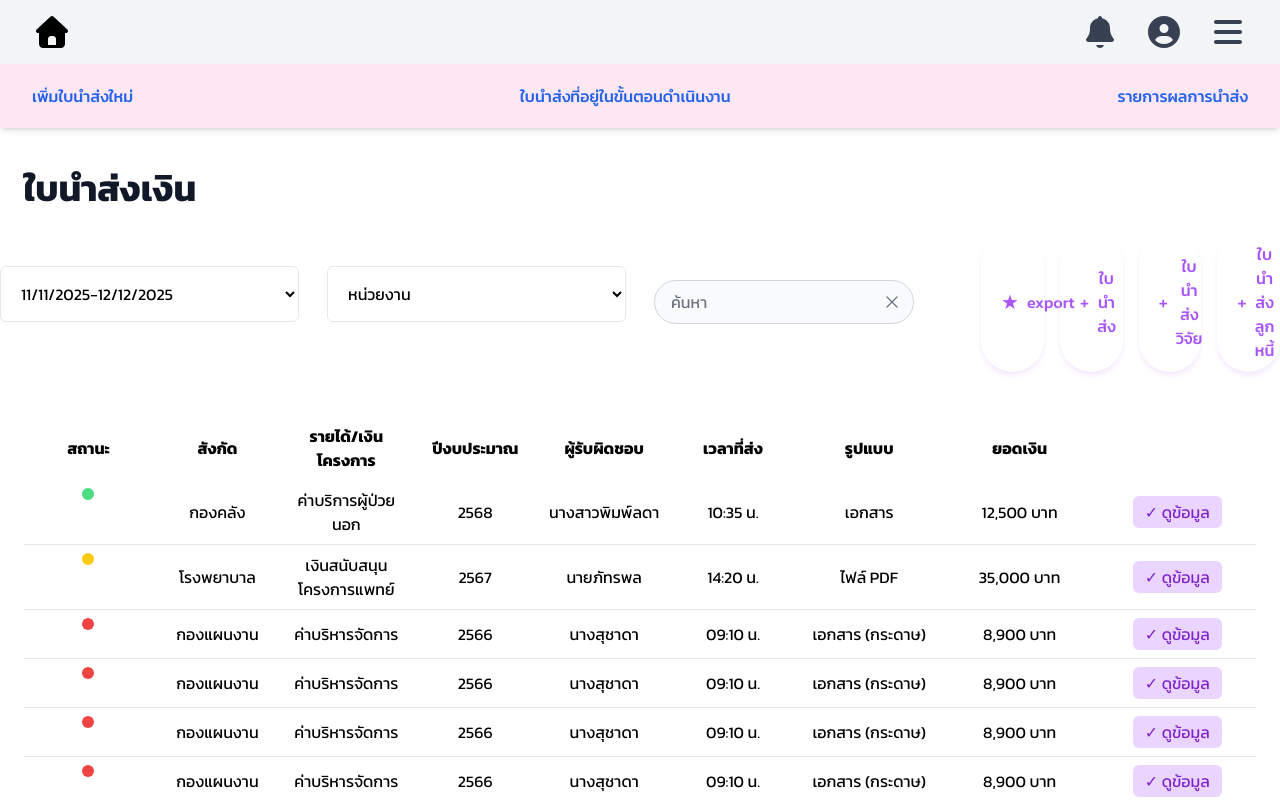
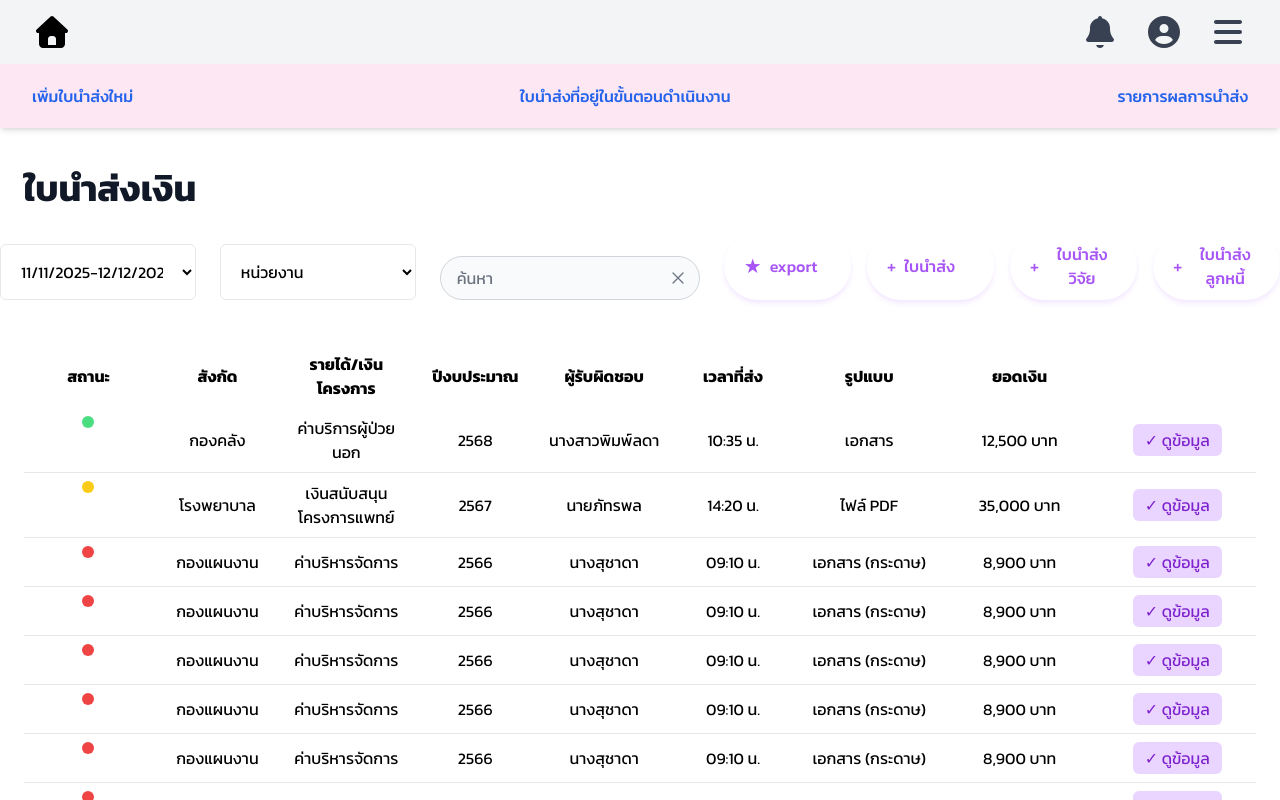
Before and after one commit to rinInwza007/demo_ui, a Vue app: page / in a window 1280 px wide. Shown: the top 800 px of the page. Built offline with nearby package versions, Linux system fonts and the light colour scheme.

Commit message:
set_router
set_router _waybill
waybilldebtor

```diff
--- a/src/pages/Document/Waybill/index.vue
+++ b/src/pages/Document/Waybill/index.vue
@@ -152,7 +152,7 @@
       <button class="px-4 py-2 rounded-md bg-gray-300 text-gray-700 hover:bg-green-300">
         บันทึก
       </button>
-      <button class="px-6 py-2 rounded-md bg-gray-600 text-white hover:bg-red-300">กลับ</button>
+      <button class="px-6 py-2 rounded-md bg-gray-600 text-white hover:bg-red-300" @click="gotomainpage()">กลับ</button>
     </div>
   </div>
 </template>
@@ -161,6 +161,7 @@
 import Navbar from '@/components/bar/navbar.vue'
 import SecondNavbar from '@/components/bar/secoudnavbar.vue'
 import Selects from '@/components/input/select.vue'
+import router from '@/router'
 import { ref } from 'vue'
 
 const morelist = ref([
@@ -172,6 +173,11 @@ const morelist = ref([
     type: '',
   },
 ])
+
+const gotomainpage = ()=> {
+  router.push ('/')
+}
+
 </script>
 
 <style scoped></style>
--- a/src/pages/Document/WaybillDebtor/index.vue
+++ b/src/pages/Document/WaybillDebtor/index.vue
@@ -216,7 +216,7 @@
       <button class="px-4 py-2 rounded-md bg-gray-300 text-gray-700 hover:bg-green-300">
         บันทึก
       </button>
-      <button class="px-6 py-2 rounded-md bg-gray-600 text-white hover:bg-red-300">กลับ</button>
+      <button class="px-6 py-2 rounded-md bg-gray-600 text-white hover:bg-red-300" @click="gotomainpage()">กลับ</button>
     </div>
   </div>
 </template>
@@ -225,6 +225,7 @@
 import Navbar from '@/components/bar/navbar.vue'
 import SecondNavbar from '@/components/bar/secoudnavbar.vue'
 import Selects from '@/components/input/select.vue'
+import router from '@/router'
 import { ref } from 'vue'
 
 const morelist = ref([
@@ -246,6 +247,11 @@ const debtorlist = ref([
     type: '',
   },
 ])
+
+const gotomainpage  =()=>{
+  router.push("/")
+}
+
 </script>
 
 <style scoped></style>
--- a/src/pages/Main/index.vue
+++ b/src/pages/Main/index.vue
@@ -9,42 +9,59 @@
         ใบนำส่งเงิน
       </h1>
     </main>
-    <div class="flex flex-col gap-3
-            md:flex-row md:items-center md:gap-4
-            md:justify-between md:space-x-3
-            [&>*]:flex-1">
-    <div class="mb-4 w-full md:w-56">
+    <div
+  class="
+    flex flex-col gap-4
+    md:flex-row md:items-end md:gap-6
+    md:justify-between
+  "
+>
+  <!-- กล่อง Select 1 -->
+
+  <div class="w-full md:w-56">
     <Select
       v-model="category"
       :options="['11/11/2025-12/12/2025','11/11/2025-12/12/2025','11/11/2025-12/12/2025','11/11/2025-12/12/2025']"
-            label=""
       placeholder="11/11/2025-12/12/2025"
       value-type="time"
     />
   </div>
-        <div class="mb-4">
+
+  <!-- กล่อง Select 2 -->
+  <div class="w-full md:w-56">
     <Select
       v-model="category"
       :options="['กองแผน','กองคลัง','โรงพยาบาลมอพะเยา']"
-            label=""
       placeholder="หน่วยงาน"
       value-type="string"
     />
   </div>
-        <div>
+
+
+  <!-- Search box -->
+  <div class="w-full md:flex-1">
     <search />
   </div>
-        <div class="grid grid-cols-4 gap-4">
+
+  <!-- ปุ่มต่างๆ -->
+  <div
+    class="
+      grid grid-cols-2 gap-3
+      md:grid-cols-4 md:gap-4
+    "
+  >
     <phillbutton
       v-for="btn in actions"
       :key="btn.key"
       @click="btn.handler"
+      grow
     >
       <template #icon>{{ btn.icon }}</template>
       {{ btn.label }}
     </phillbutton>
   </div>
 </div>
+
 
         <div class="pt-10 px-6 mt-1">
           <list />
@@ -75,15 +92,21 @@ import nextpage from '@/components/list/nextpage.vue'
 const router = useRouter()
 
 // ฟังก์ชันสำหรับปุ่ม "ใบนำส่ง"
-const goToCreateBlade = () => {
-  router.push('/createblade')
+const goTowaybill = () => {
+  router.push('/waybill')
 }
+
+const goTowaybilldebtor = () =>{
+  router.push('/waybilldebtor')
+}
+
+
 
 const actions = [
   { key: 'export', label: 'export', icon:"★", handler: () => {} },
-  { key: 'main', label: 'ใบนำส่ง', icon:"+ ", handler: goToCreateBlade },
+  { key: 'main', label: 'ใบนำส่ง', icon:"+ ", handler: goTowaybill },
   { key: 'research', label: 'ใบนำส่งวิจัย', icon:"+ ", handler: () => {} },
-  { key: 'debtor', label: 'ใบนำส่งลูกหนี้', icon:"+ ", handler: () => {} },
+  { key: 'debtor', label: 'ใบนำส่งลูกหนี้', icon:"+ ", handler: goTowaybilldebtor},
 ]
 </script>
 
```
Lines whose indentation alone changed are shown as unchanged.
